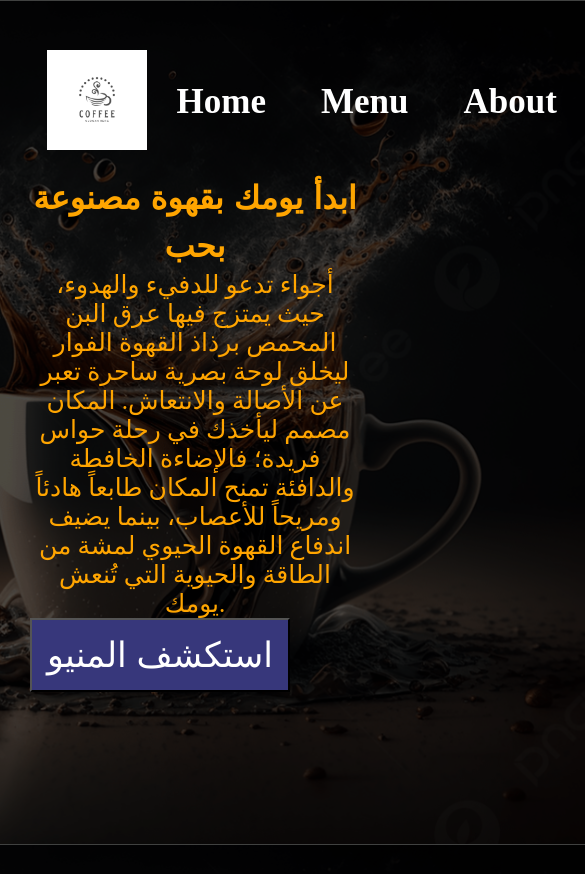
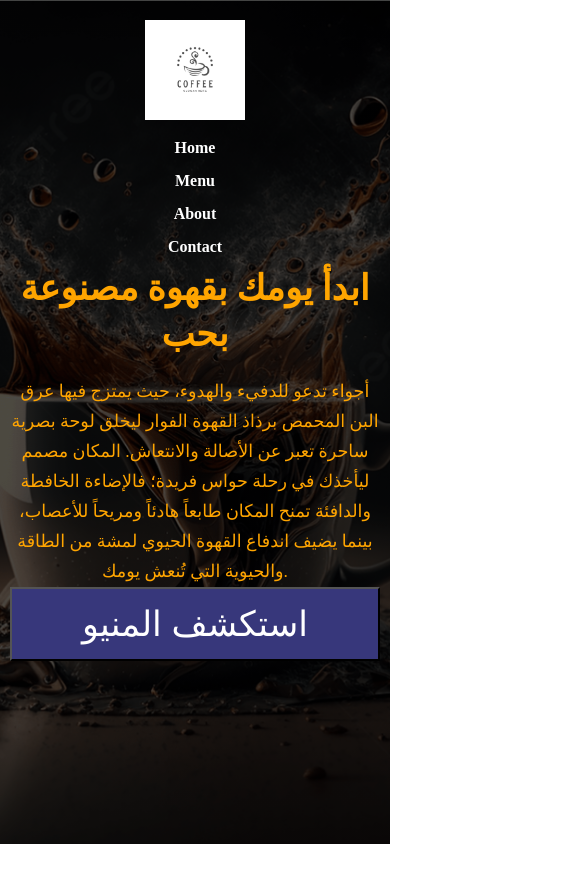
Before and after one commit to Osama-AI-Dev/coffee-shop, a plain HTML site: page index.html in a window 390 px wide. Shown: the top 874 px of the page, 585 px wide, since content can reach past the window. After the commit the page ends 844 px from the top, so only its background shows below. Drawn offline with Linux system fonts and the light colour scheme.

Commit message:
Add files via upload

```diff
--- a/style.css
+++ b/style.css
@@ -27,7 +27,7 @@ body{
 }
 .navbar a{
     color: white;
-    font-size: 35px;
+    font-size: 1.1rem;
     font-weight: bold;
     margin-right: 25px;
     text-decoration: none;
@@ -42,25 +42,52 @@ body{
 }
 @media (max-width: 768px) {
     /* تعديلات خاصة بالموبايل */
+    body{
+      margin: 0;
+      padding: 10px;
+    }
+    .navbar{
+      flex-direction: column;
+      gap: 15px;
+      padding: 10px 0;
+    }
+    .navbar a{
+      font-size: 1rem;
+      margin-right: 0;
+
+    }
+    h1{
+      font-size: 1.6rem;
+    }
+    p{
+      font-size: 0.95rem;
+      line-height: 1.6;
+    }
+    .btn{
+      font-size: 1.2rem;
+      padding: 10px 20px;
+      width: 100%;
+    }
 }
 h1{
     color: orange;
     text-align: center;
-    line-height: 1.5;
-    word-spacing: 2px;
+    font-size: 2.2rem;
+    line-height: 1.3;
+    margin-bottom: 20px;
 }
 h2{
-    font-size: 50px;
+    font-size: 2rem;
     color: orange;
     text-align: center;
-    line-height: 1.5;
-    word-spacing: 2px;
+    line-height: 1.3;
+    margin-bottom: 20px;
 }
 p{
     color: orange;
-    font-size: 25px;
+    font-size: 1.1rem;
     text-align: center;
-        word-spacing: 20%;
+    line-height: 1.7;
 
 }
 .btn{
```
